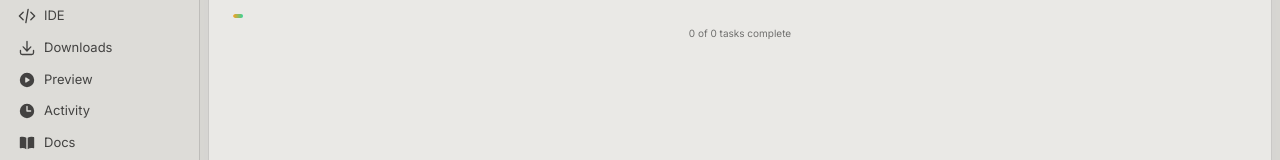
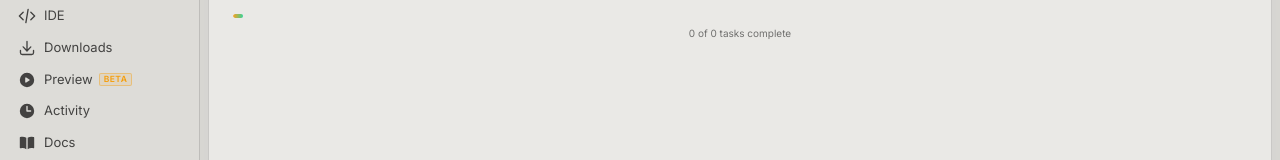
Before and after one commit to codemogged/CodeCollab, a Next.js app: page /project in a window 1280 px wide. Shown: the part 224-384 px from the top of the page. Built offline with nearby package versions, Linux system fonts and the light colour scheme.

Commit message:
feat(ui): hide Insert in Terminal on Windows; add Beta tag to Preview (page header, left rail, chat bubble)

```diff
--- a/src/app/project/preview/page.tsx
+++ b/src/app/project/preview/page.tsx
@@ -363,6 +363,12 @@ export default function PreviewPage() {
         <div className="surface flex flex-shrink-0 items-center justify-between border-b border-edge px-5 py-3 sm:px-6">
           <div className="flex items-center gap-4">
             <h1 className="font-display text-body-lg font-semibold tracking-tight text-text">{activeProject?.name ?? "Preview"}</h1>
+            <span
+              className="rounded-full border border-amber-500/40 bg-amber-500/10 px-2 py-0.5 text-[10px] font-semibold uppercase tracking-wider text-amber-500"
+              title="Preview is in beta — expect rough edges while we refine it"
+            >
+              Beta
+            </span>
             {showWebview ? (
               <span className="rounded-full bg-mint/12 px-2.5 py-1 text-label font-semibold text-mint">Live</span>
             ) : showTerminalPreview ? (
--- a/src/components/chat-bubble.tsx
+++ b/src/components/chat-bubble.tsx
@@ -84,9 +84,12 @@ export default function ChatBubble({
                   <button
                     type="button"
                     onClick={() => onOpenBuild(artifact.id, "preview")}
-                    className="rounded-full bg-black/[0.05] px-3 py-1.5 text-[11px] font-semibold theme-fg transition hover:bg-black/[0.08] dark:bg-white/[0.08] dark:hover:bg-white/[0.12]"
+                    className="inline-flex items-center gap-1.5 rounded-full bg-black/[0.05] px-3 py-1.5 text-[11px] font-semibold theme-fg transition hover:bg-black/[0.08] dark:bg-white/[0.08] dark:hover:bg-white/[0.12]"
                   >
                     Preview
+                    <span className="rounded-sm border border-amber-500/40 bg-amber-500/10 px-1 py-px text-[8.5px] font-semibold uppercase leading-none tracking-wider text-amber-500">
+                      Beta
+                    </span>
                   </button>
                 </div>
               </div>
--- a/src/components/left-rail.tsx
+++ b/src/components/left-rail.tsx
@@ -244,7 +244,16 @@ function RailContent() {
                 className={`rail-item ${isActive(item) ? "active" : ""}`}
               >
                 <span className="flex-shrink-0">{item.icon}</span>
-                {expanded && <span className="text-[13px]">{item.label}</span>}
+                {expanded && (
+                  <span className="flex items-center gap-1.5 text-[13px]">
+                    {item.label}
+                    {item.label === "Preview" && (
+                      <span className="rounded-sm border border-amber-500/40 bg-amber-500/10 px-1 py-px text-[8.5px] font-semibold uppercase leading-none tracking-wider text-amber-500">
+                        Beta
+                      </span>
+                    )}
+                  </span>
+                )}
               </Link>
             ))}
           </div>
--- a/src/components/run-in-terminal-button.tsx
+++ b/src/components/run-in-terminal-button.tsx
@@ -33,6 +33,10 @@ export function RunInTerminalButton({
   variant?: "default" | "muted";
 }) {
   const { activeProject } = useActiveDesktopProject();
+  // Windows: hidden for now — no reliable way to pre-fill the launched
+  // terminal's prompt across pwsh MTA / wt focus quirks. Users on Windows can
+  // copy the code block and paste into their own terminal.
+  if (typeof navigator !== "undefined" && /Windows/i.test(navigator.userAgent)) return null;
   if (!isShellLikeCode(lang, code)) return null;
   const trimmed = code.trim();
   if (!trimmed) return null;
```
